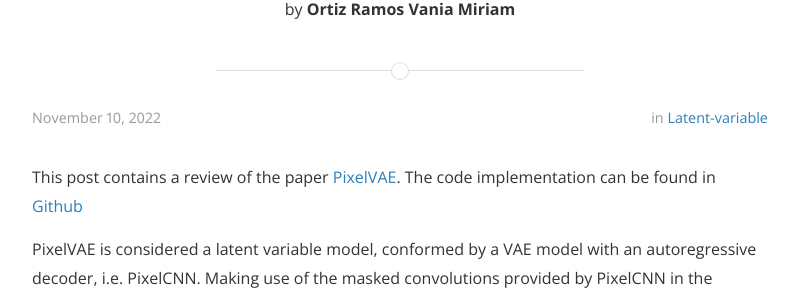
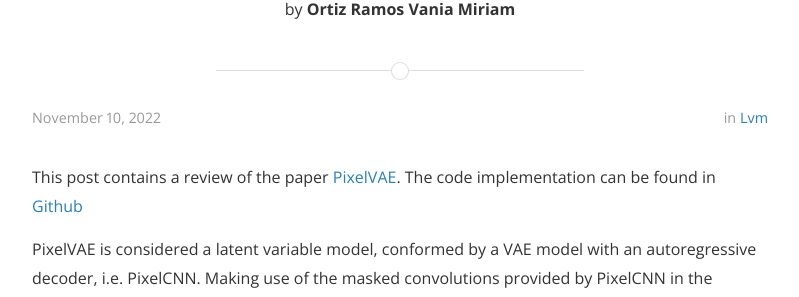
Before and after one commit to deep-generative-models-AIM5036/deep-generative-models-AIM5036.github.io, a Jekyll site: the page built from _posts/2022-11-11-PixelVAE.md, in a window 1280 px wide and 900 px high. Shown: the part 179-476 px from the top of the window, without its empty margins (240-1039 px from the left). Built offline with Jekyll 4.4.1, drawn with Linux system fonts in a browser that asks for light colours; nearby versions of some CDN libraries; formulas are drawn with MathJax 3.

Commit message:
Update 2022-11-11-PixelVAE.md
Signed-off-by: vania848 <104754198+vania848@users.noreply.github.com>

```diff
--- a/_posts/2022-11-11-PixelVAE.md
+++ b/_posts/2022-11-11-PixelVAE.md
@@ -3,7 +3,7 @@ layout: post
 title:  "PixelVAE"
 date:   2022-11-10
 author: Ortiz Ramos Vania Miriam
-categories: Latent-variable
+categories: Lvm
 tags:	pixelvae
 use_math: true
 ---
```
